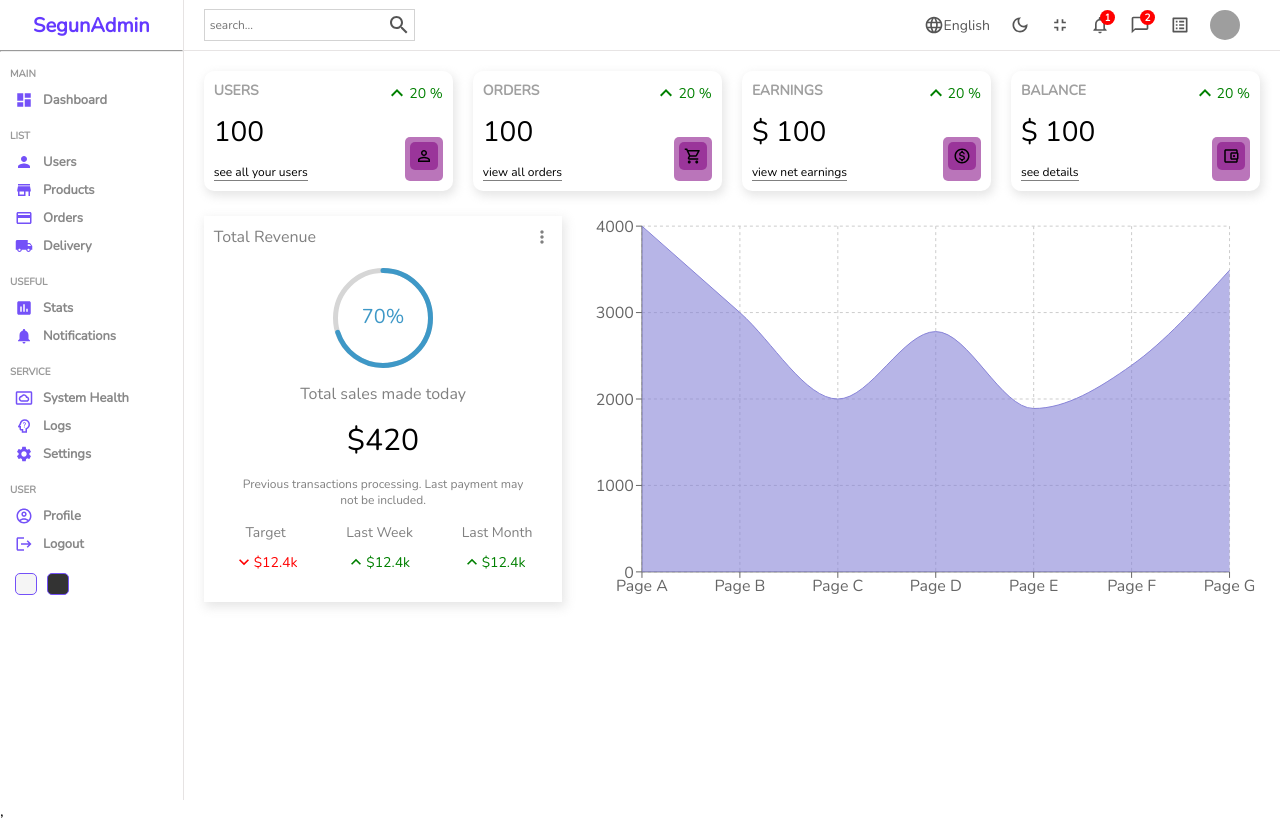
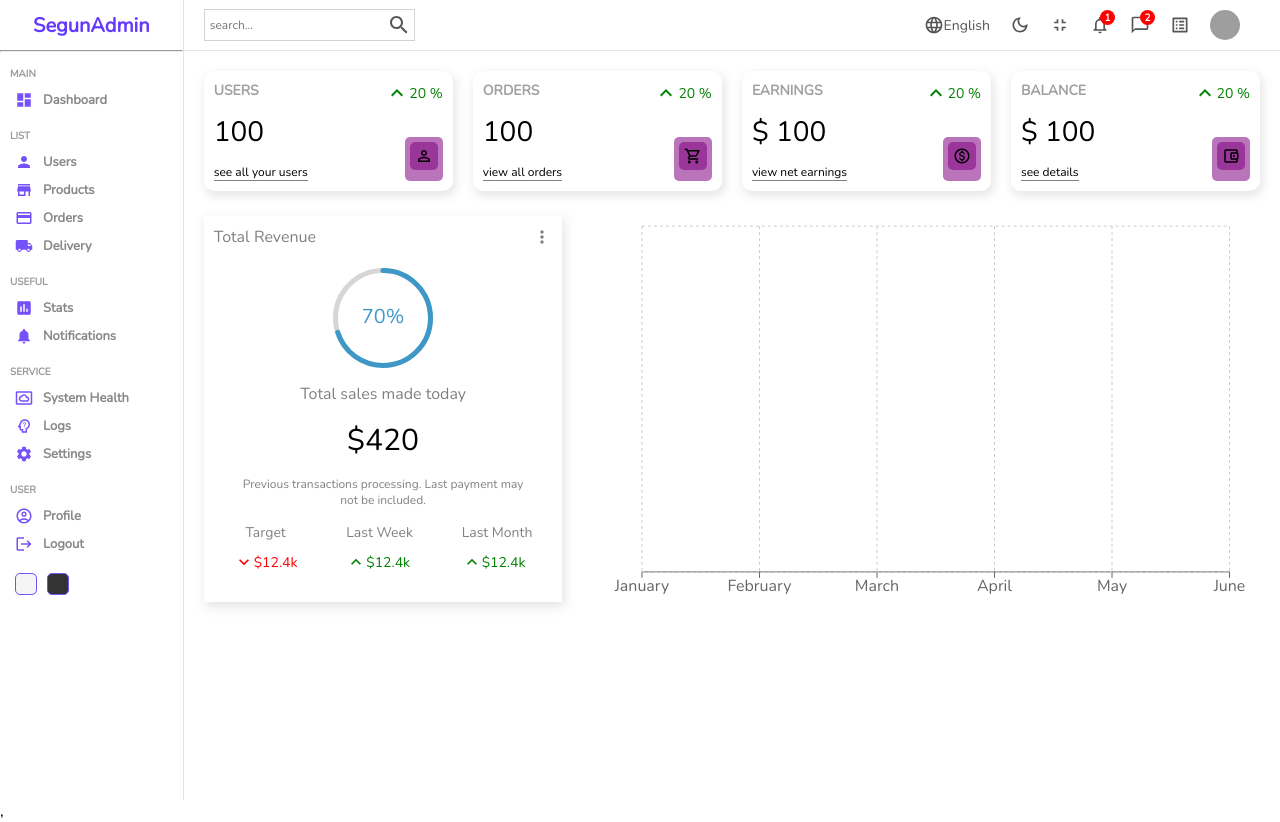
Before and after one commit to Danny4life/Admin-Dashboard, a React (Create React App) app in the folder dashboard/: page / in a window 1280 px wide. Built offline with nearby package versions, Linux system fonts and the light colour scheme; grey boxes are pictures that could not be loaded.

Commit message:
added chart

```diff
--- a/dashboard/src/components/chart/Chart.jsx
+++ b/dashboard/src/components/chart/Chart.jsx
@@ -3,71 +3,37 @@ import { AreaChart, Area, XAxis, YAxis, CartesianGrid, Tooltip, ResponsiveContai
 
 
 const data = [
-    {
-      name: 'Page A',
-      uv: 4000,
-      pv: 2400,
-      amt: 2400,
-    },
-    {
-      name: 'Page B',
-      uv: 3000,
-      pv: 1398,
-      amt: 2210,
-    },
-    {
-      name: 'Page C',
-      uv: 2000,
-      pv: 9800,
-      amt: 2290,
-    },
-    {
-      name: 'Page D',
-      uv: 2780,
-      pv: 3908,
-      amt: 2000,
-    },
-    {
-      name: 'Page E',
-      uv: 1890,
-      pv: 4800,
-      amt: 2181,
-    },
-    {
-      name: 'Page F',
-      uv: 2390,
-      pv: 3800,
-      amt: 2500,
-    },
-    {
-      name: 'Page G',
-      uv: 3490,
-      pv: 4300,
-      amt: 2100,
-    },
+    { name: "January", Total: 1200 },
+    { name: "February", Total: 2100 },
+    { name: "March", Total: 800 },
+    { name: "April", Total: 1600 },
+    { name: "May", Total: 900 },
+    { name: "June", Total: 1700 },
   ];
 
 const Chart = () => {
     return (
         <div className="chart">
            <ResponsiveContainer width="100%" height="100%">
-        <AreaChart
-          width={500}
-          height={400}
-          data={data}
-          margin={{
-            top: 10,
-            right: 30,
-            left: 0,
-            bottom: 0,
-          }}
-        >
-          <CartesianGrid strokeDasharray="3 3" />
-          <XAxis dataKey="name" />
-          <YAxis />
-          <Tooltip />
-          <Area type="monotone" dataKey="uv" stroke="#8884d8" fill="#8884d8" />
-        </AreaChart>
+           <AreaChart width={730} height={250} data={data}
+            margin={{ top: 10, right: 30, left: 0, bottom: 0 }}>
+            <defs>
+                <linearGradient id="colorUv" x1="0" y1="0" x2="0" y2="1">
+                <stop offset="5%" stopColor="#8884d8" stopOpacity={0.8}/>
+                <stop offset="95%" stopColor="#8884d8" stopOpacity={0}/>
+                </linearGradient>
+                <linearGradient id="colorPv" x1="0" y1="0" x2="0" y2="1">
+                <stop offset="5%" stopColor="#82ca9d" stopOpacity={0.8}/>
+                <stop offset="95%" stopColor="#82ca9d" stopOpacity={0}/>
+                </linearGradient>
+            </defs>
+            <XAxis dataKey="name" />
+            <YAxis />
+            <CartesianGrid strokeDasharray="3 3" />
+            <Tooltip />
+            <Area type="monotone" dataKey="uv" stroke="#8884d8" fillOpacity={1} fill="url(#colorUv)" />
+            <Area type="monotone" dataKey="pv" stroke="#82ca9d" fillOpacity={1} fill="url(#colorPv)" />
+            </AreaChart>
       </ResponsiveContainer>
         </div>
      );
```
